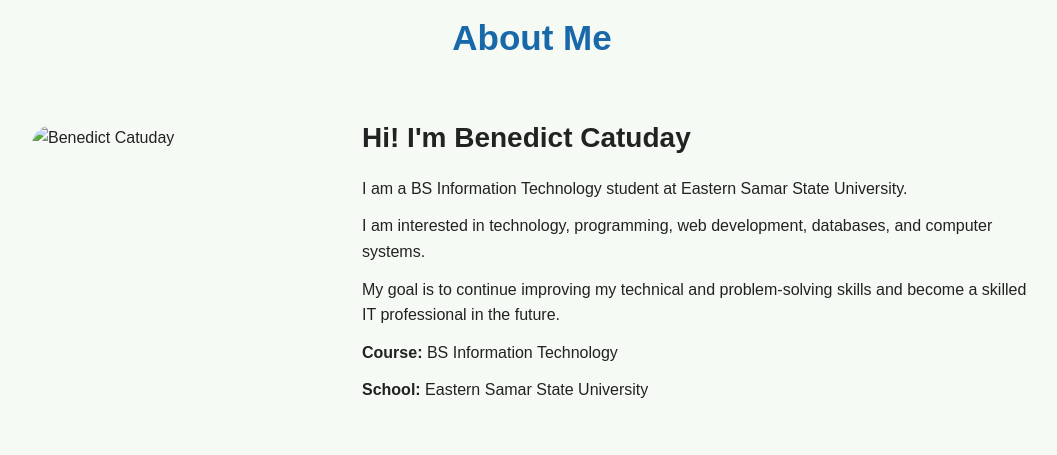
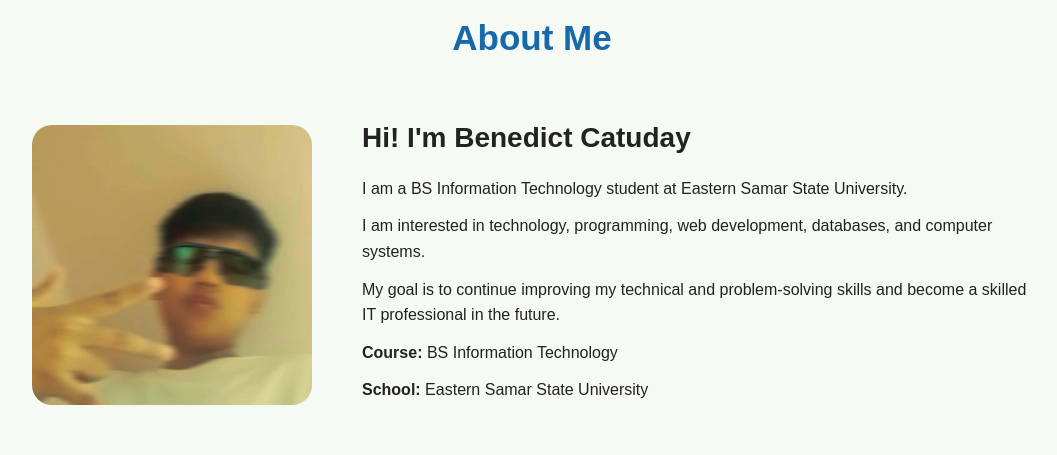
Before and after one commit to kentcatuday4-web/student-portfolio, a plain HTML site: page index.html in a window 1280 px wide. Shown: the part 880-1335 px from the top of the page, without its empty margins (108-1165 px from the left). Drawn offline with Linux system fonts and the light colour scheme.

Commit message:
Update index.html

```diff
--- a/index.html
+++ b/index.html
@@ -448,7 +448,7 @@
 
         <div class="about">
 
-            <img src="img.jpeg" alt="Benedict Catuday">
+            <img src="a19e36d8-9145-4a63-8f9d-0c6d5aae2aa2.jpg" alt="Benedict Catuday">
 
             <div class="about-text">
 
```
